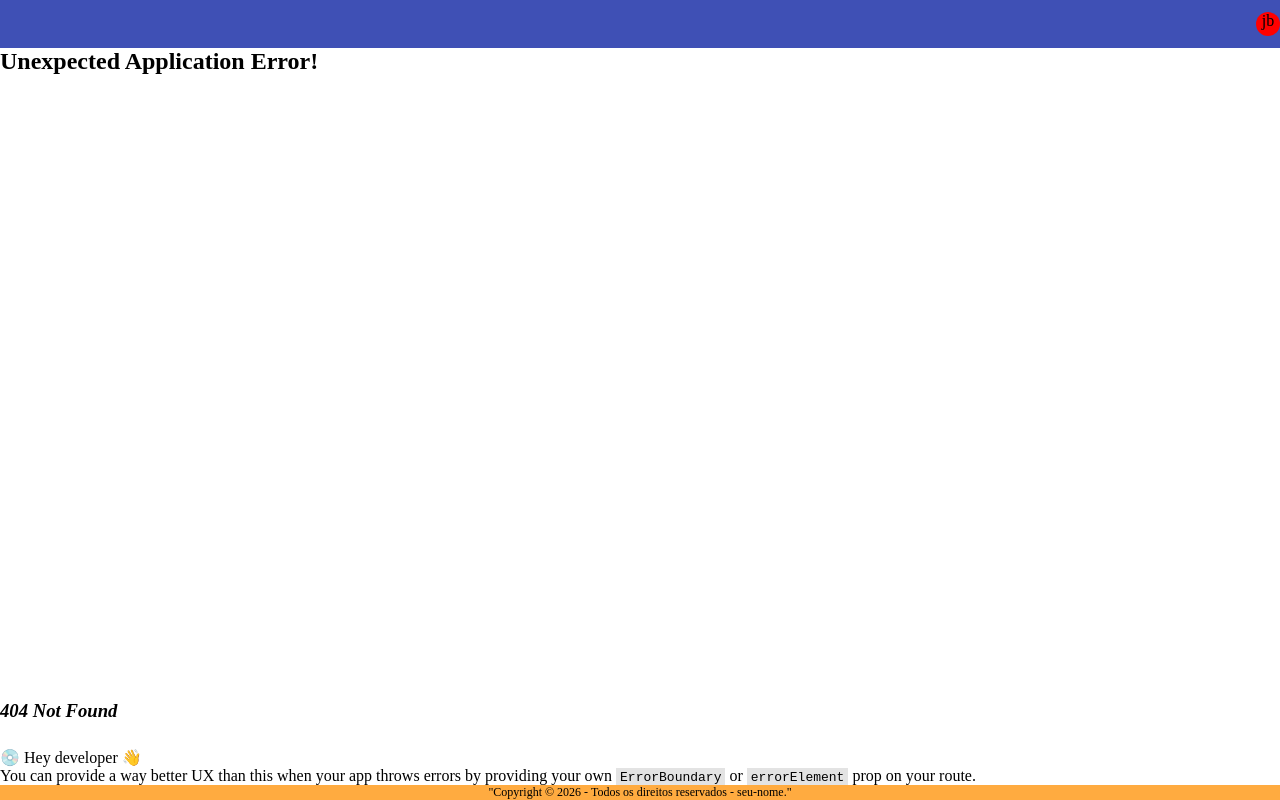
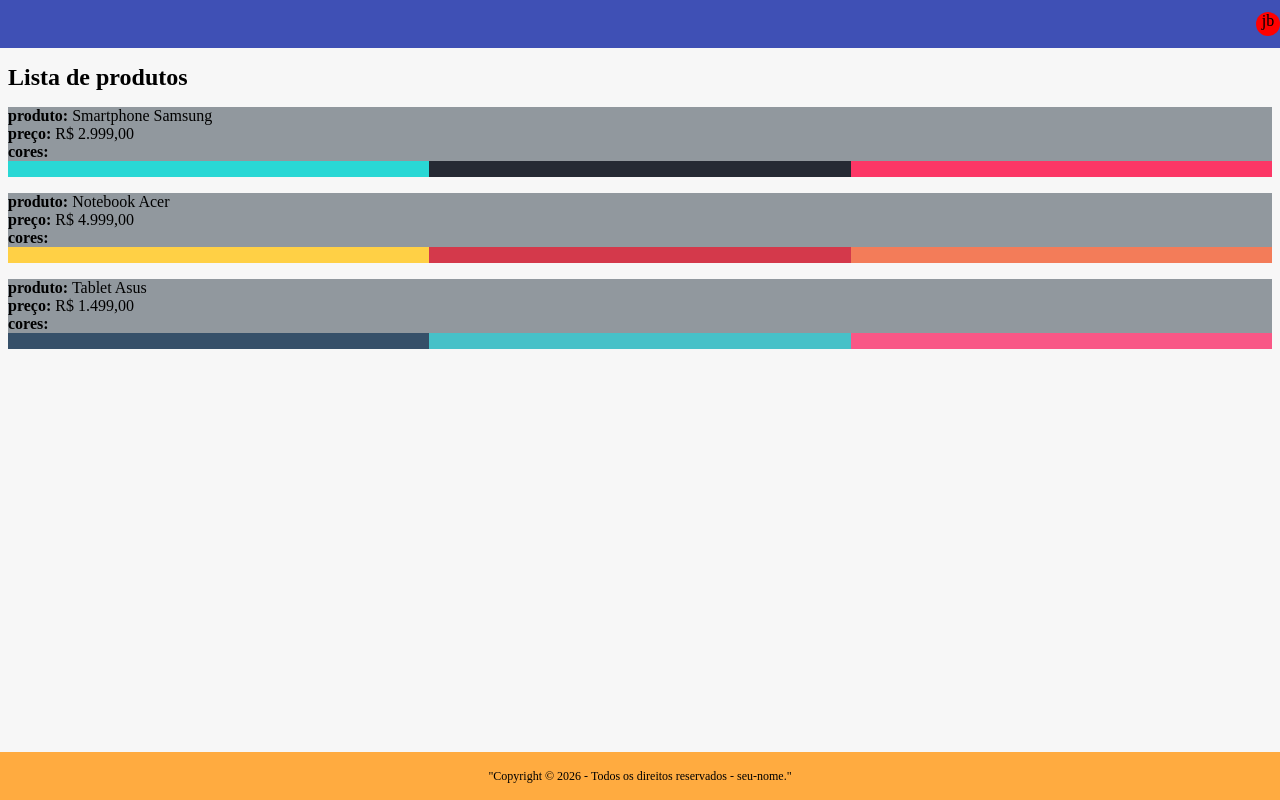
Before and after one commit to JTM77XY/aulas-aplicativo-pwa, a React (Vite) app: page /lista-produtos in a window 1280 px wide. Before the commit this address had no page. Built offline with nearby package versions, Linux system fonts and the light colour scheme.

Commit message:
atualização

```diff
--- a/src/componentes/principal/principal.jsx
+++ b/src/componentes/principal/principal.jsx
@@ -1,7 +1,11 @@
 import "./Principal.css";
 
 function Principal(props) {
-  return <main className="Principal_root">{props.children}</main>;
+  return <main className="Principal_root">
+    <h2>{props.titulo}</h2>
+
+
+    {props.children}</main>;
 }
 
 export default Principal;
--- /dev/null
+++ b/src/paginas/PaginaListaProdutos/PaginaListaProdutos.css
@@ -0,0 +1,8 @@
+.PaginaListaProdutos_item{
+    background-color: rgb(145, 152, 158);
+}
+
+.PaginaListaProdutos_cores{
+    display: flex;
+
+}
--- /dev/null
+++ b/src/paginas/PaginaListaProdutos/PaginaListaProdutos.jsx
@@ -0,0 +1,53 @@
+import Principal from "../../componentes/principal/principal";
+import "./PaginaListaProdutos.css";
+
+const produtos = [
+  {
+    nome: "Smartphone Samsung",
+    preco: 2999,
+    cores: ["#29d8d5", "#252a34", "#fc3766"],
+  },
+  {
+    nome: "Notebook Acer",
+    preco: 4999,
+    cores: ["#ffd045", "#d4394b", "#f37c59"],
+  },
+  {
+    nome: "Tablet Asus",
+    preco: 1499,
+    cores: ["#365069", "#47c1c8", "#f95786"],
+  },
+];
+
+function PaginaListaProdutos() {
+  return (
+    <Principal titulo="Lista de produtos">
+      {produtos.map((itemProduto, index) => {
+        return (
+          <div key={index} className="PaginaListaProdutos_item">
+            <strong>produto:</strong> {itemProduto.nome}
+            <br />
+            <strong>preço:</strong>{" "}
+            {itemProduto.preco.toLocaleString("pt-BR", {
+              style: "currency",
+              currency: "BRL",
+            })}
+            <br />
+            <strong>cores:</strong>
+            <div className="PaginaListaProdutos_cores">
+              {itemProduto.cores.map((itemCor) => {
+                return (
+                  <div
+                    style={{ height: 16, flex: 1, backgroundColor: itemCor }}
+                  ></div>
+                );
+              })}
+            </div>
+          </div>
+        );
+      })}
+    </Principal>
+  );
+}
+
+export default PaginaListaProdutos;
```
Also changed, not shown: src/Roteador.jsx (+6 -1 lines).
